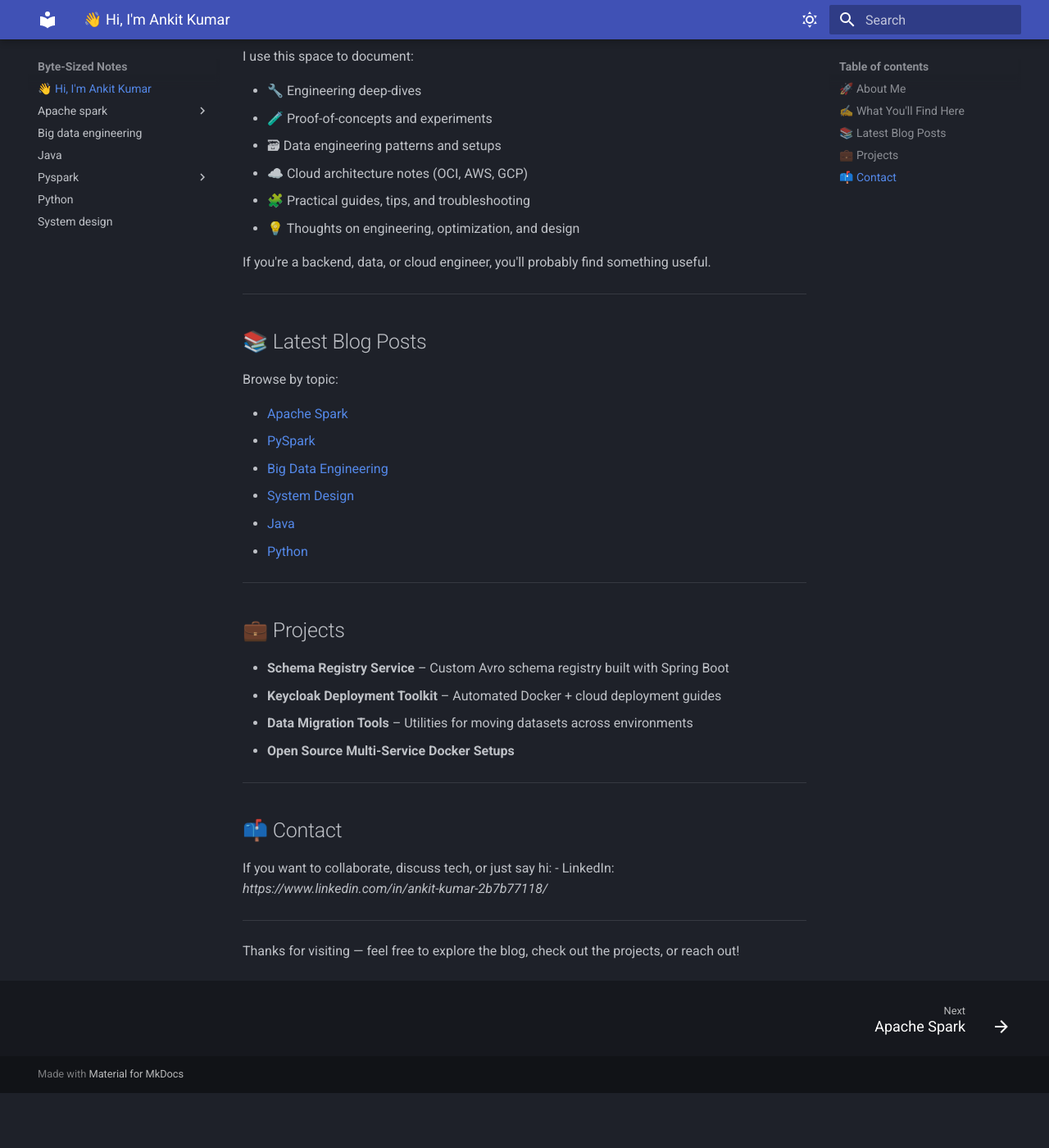
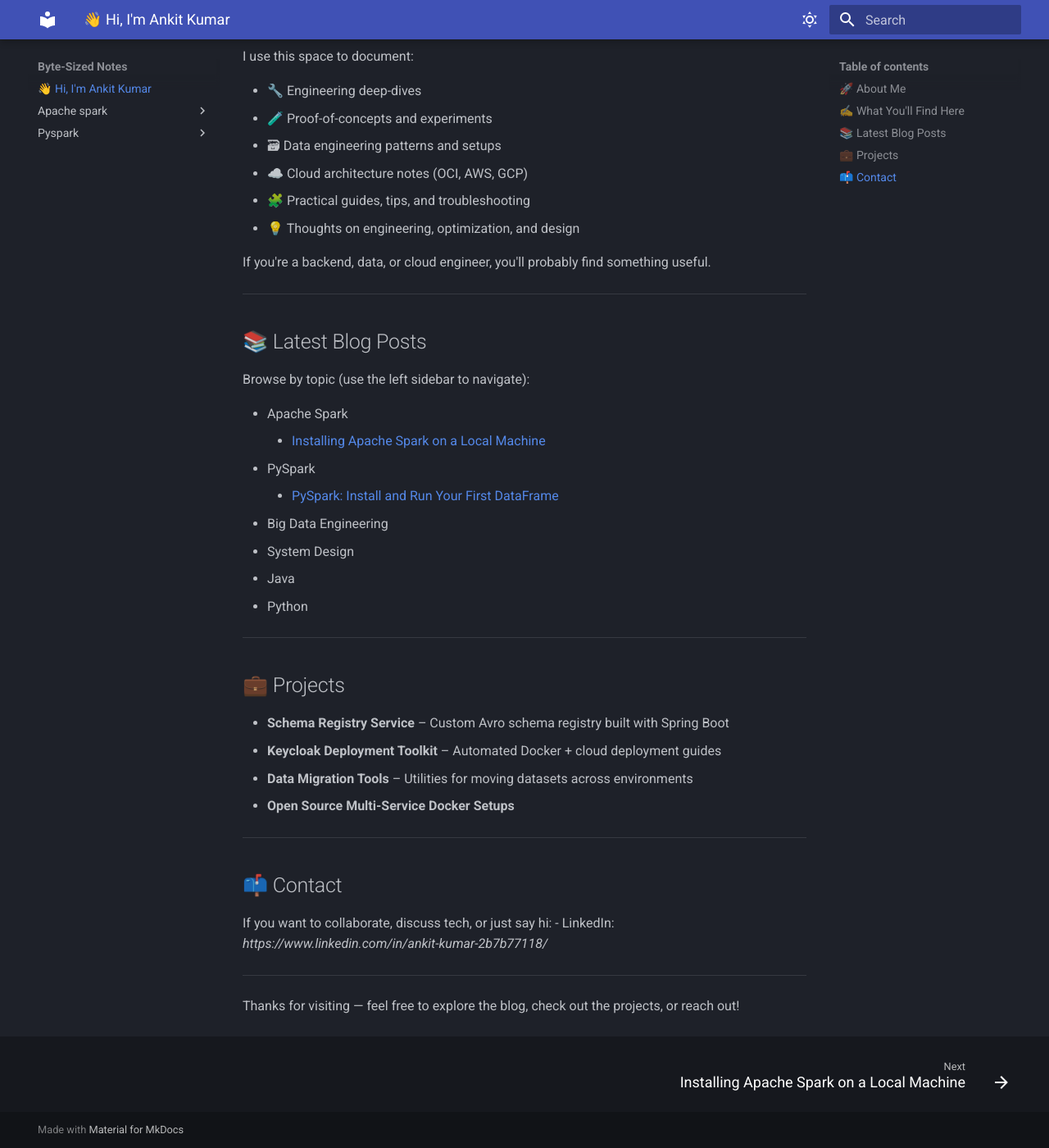
Before and after one commit to AnkitKumarSingh11/my-engineering-notebook, an MkDocs documentation site: the page built from docs/index.md, in a window 1280 px wide and 1400 px high, scrolled down 762 px. Shown: the whole window at 82% size. Built offline with MkDocs 1.6.1 and Material for MkDocs 9.7.7, drawn with Linux system fonts in a browser that asks for light colours; before the commit the page ends 2095 px from its top, so only the background shows below that.

Commit message:
Removed the unnecessary files

```diff
--- a/docs/index.md
+++ b/docs/index.md
@@ -37,14 +37,16 @@
 
 ## 📚 Latest Blog Posts
 
-Browse by topic:
+Browse by topic (use the left sidebar to navigate):
 
-- [Apache Spark](apache-spark/index.md)
-- [PySpark](pyspark/index.md)
-- [Big Data Engineering](big-data-engineering/index.md)
-- [System Design](system-design/index.md)
-- [Java](java/index.md)
-- [Python](python/index.md)
+- Apache Spark
+	- [Installing Apache Spark on a Local Machine](apache-spark/install-apache-spark-local.md)
+- PySpark
+	- [PySpark: Install and Run Your First DataFrame](pyspark/install-and-first-dataframe.md)
+- Big Data Engineering
+- System Design
+- Java
+- Python
 
 ---
 
--- a/mkdocs.yml
+++ b/mkdocs.yml
@@ -6,7 +6,6 @@
 theme:
   name: material
   features:
-    - navigation.indexes
     - navigation.footer
   palette:
     - scheme: slate
```
Also changed, not shown: README.md (+0 -2 lines), docs/apache-spark/index.md (deleted, +0 -11 lines), docs/big-data-engineering/index.md (deleted, +0 -11 lines), docs/java/index.md (deleted, +0 -11 lines), docs/pyspark/index.md (deleted, +0 -11 lines), docs/python/index.md (deleted, +0 -11 lines), docs/system-design/index.md (deleted, +0 -11 lines).
